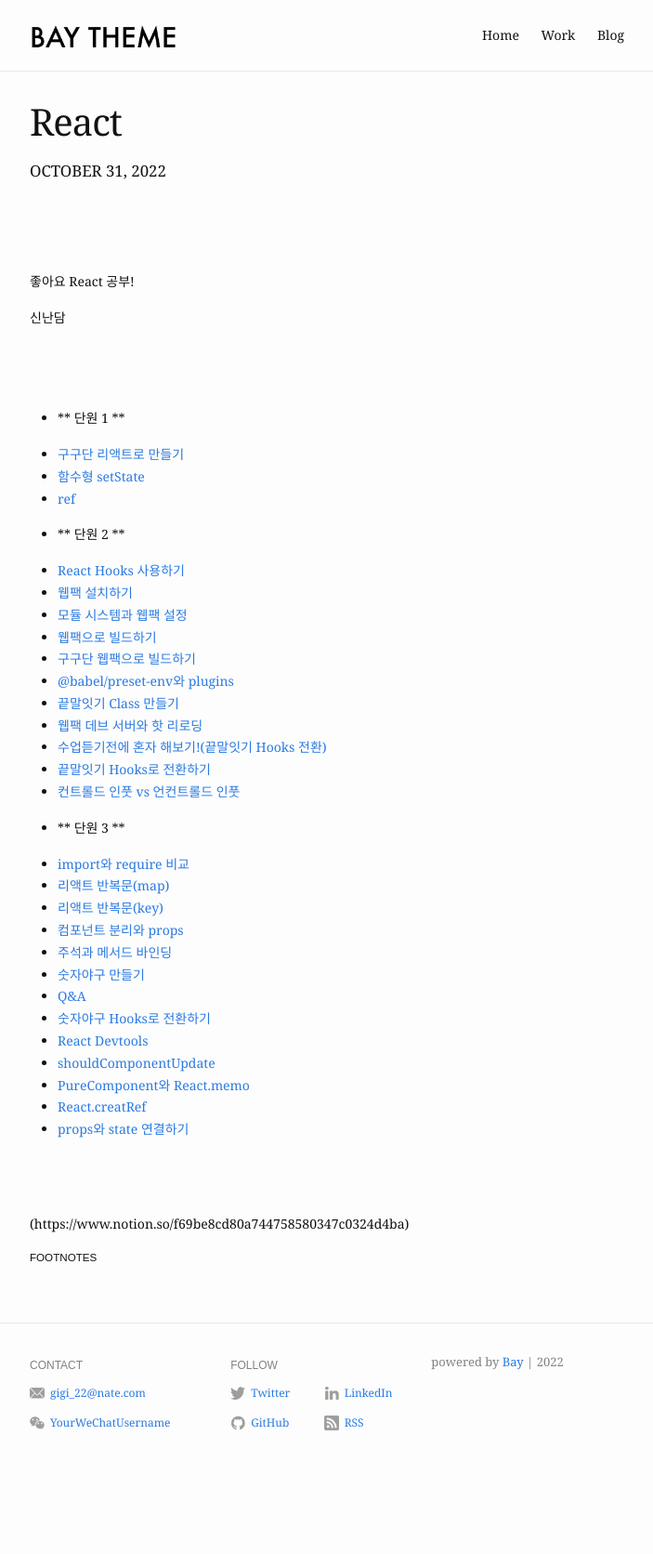
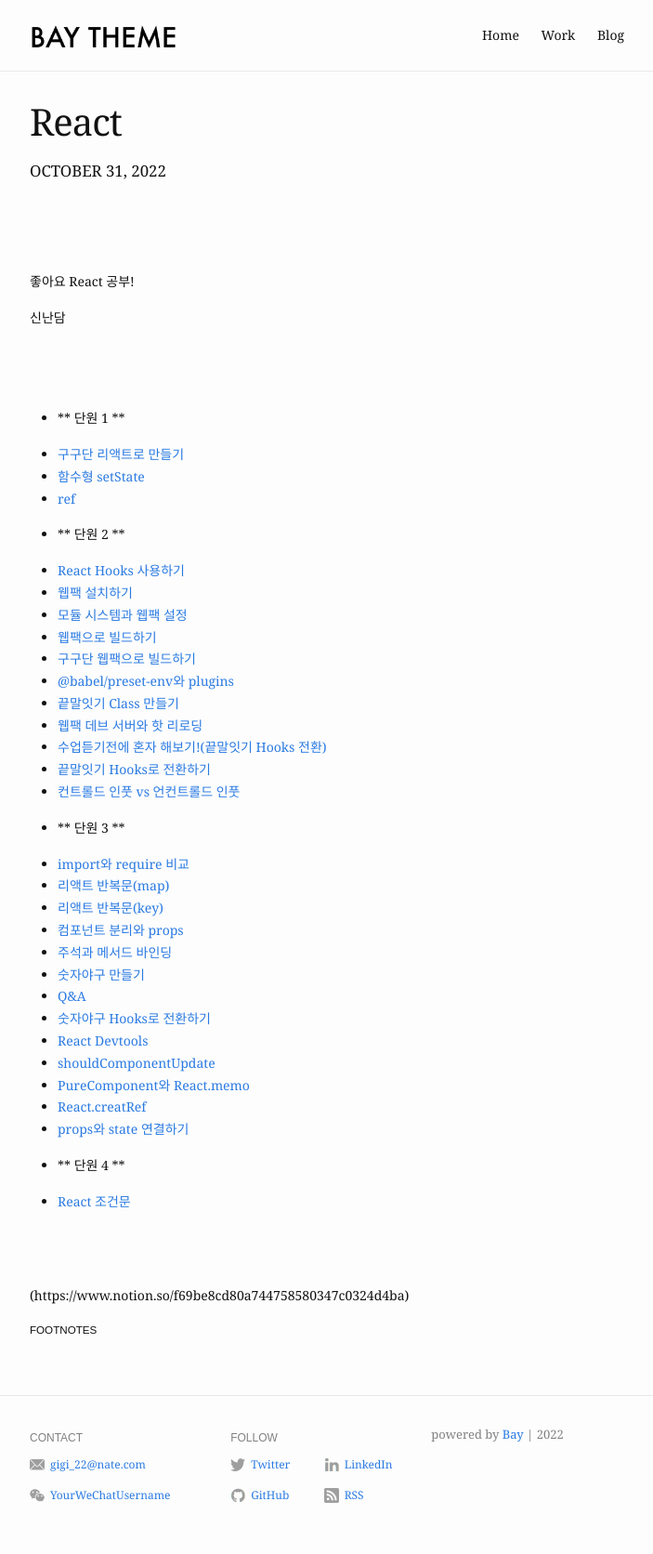
Before and after one commit to dorongkim/dorongkim.github.io, a Jekyll site: the page built from _posts/2022-10-31-React.md, in a window 1280 px wide. Shown: the whole page at 93% size, without its empty margins (288-991 px from the left). Built offline with Jekyll 4.4.1, drawn with Linux system fonts in a browser that asks for light colours; before the commit the page ends 1594 px from its top, so only the background shows below that.

Commit message:
React 조건문

```diff
--- a/_posts/2022-10-31-React.md
+++ b/_posts/2022-10-31-React.md
@@ -51,7 +51,9 @@ blurb: "React"
 - [React.creatRef][link_react_web_26]
 - [props와 state 연결하기][link_react_web_27]
 
+- ** 단원 4 **
 
+- [React 조건문][link_react_web_28]
 
 <br />
 <br />
@@ -90,3 +92,4 @@ blurb: "React"
 [link_react_web_25]:https://warm-dew-a7a.notion.site/PureComponent-React-memo-0fd0db3ec5db40a3929cc58ab85e5551
 [link_react_web_26]:https://warm-dew-a7a.notion.site/React-creatRef-abd2eec9f2934cb38d97eef783905534
 [link_react_web_27]:https://warm-dew-a7a.notion.site/props-state-0f57fd8d7e114c8287c2e23c6216d01d
+[link_react_web_28]:https://warm-dew-a7a.notion.site/React-f2a2cfb4e6b044ff9594ee0512733967
```
